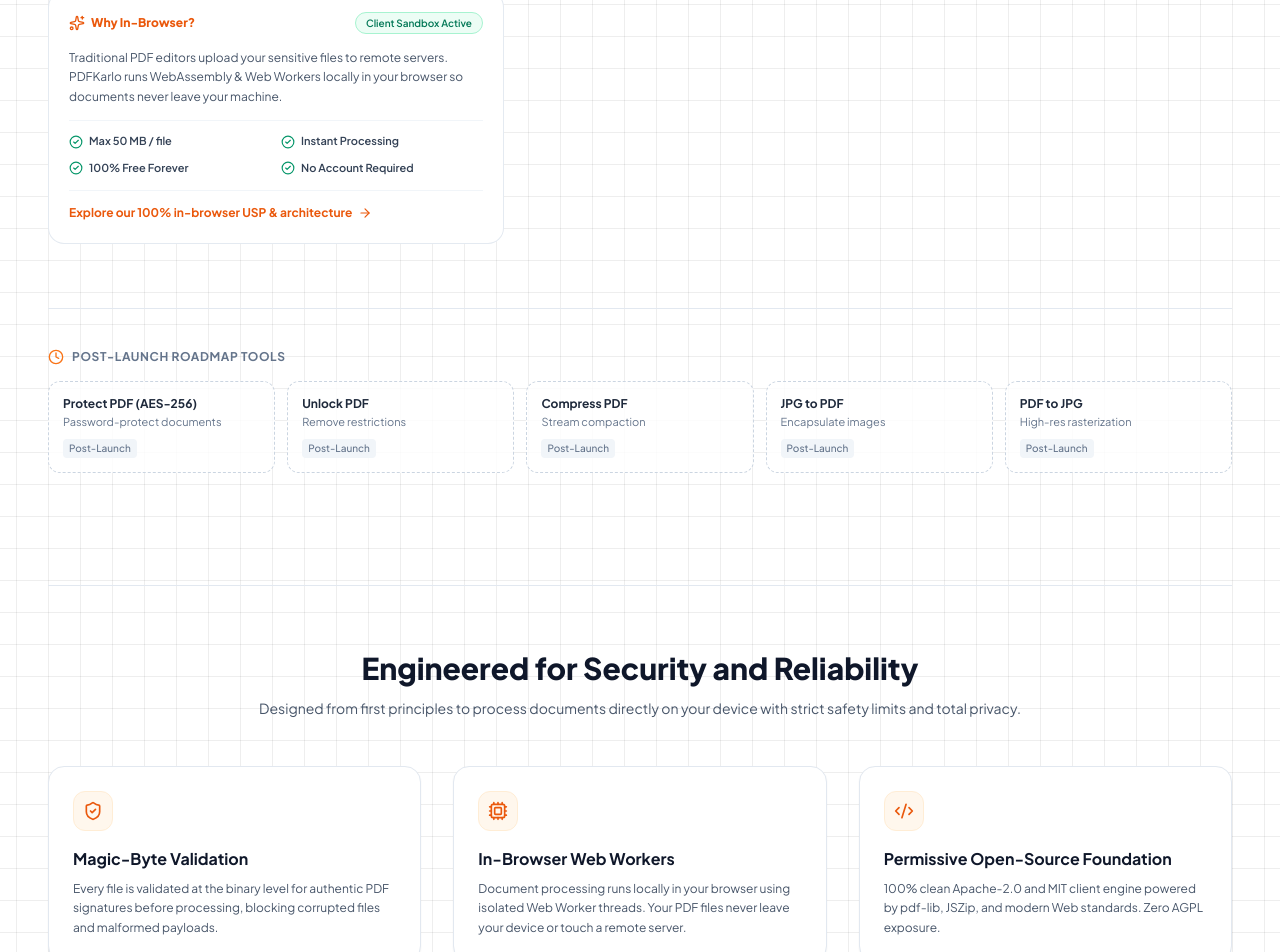
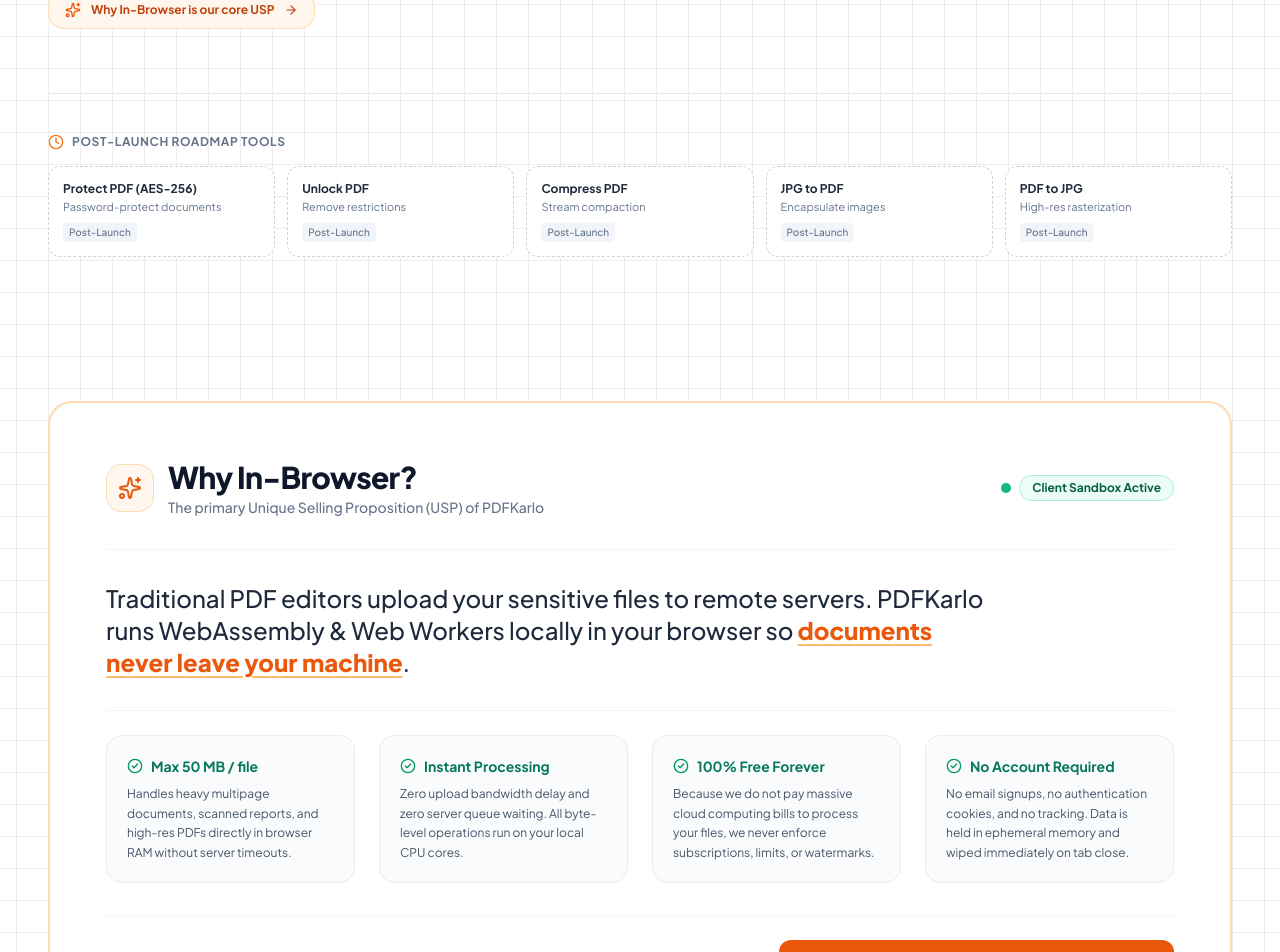
Before and after one commit to Satyamaxxing/pdfkarlo, a Next.js app in the folder apps/web/: page / in a window 1280 px wide. Shown: the part 700-1652 px from the top of the page. Built offline with nearby package versions, Linux system fonts and the light colour scheme.

Commit message:
Expand Why In-Browser dialogue box into full-width showcase section on landing page

```diff
--- a/apps/web/src/app/page.tsx
+++ b/apps/web/src/app/page.tsx
@@ -63,47 +63,16 @@ export default function HomePage() {
               </div>
             </div>
 
-            {/* Vertical Balance Card: Why In-Browser? */}
-            <div className="mt-8 p-5 rounded-2xl bg-white border border-slate-200/90 shadow-xs space-y-3.5">
-              <div className="flex items-center justify-between text-xs font-bold text-slate-800">
-                <span className="flex items-center gap-1.5 text-orange-600 font-extrabold">
-                  <Sparkles className="w-4 h-4" /> Why In-Browser?
-                </span>
-                <span className="text-[10px] font-semibold text-emerald-700 bg-emerald-50 px-2.5 py-0.5 rounded-full border border-emerald-200">
-                  Client Sandbox Active
-                </span>
-              </div>
-              <p className="text-xs text-slate-600 leading-relaxed">
-                Traditional PDF editors upload your sensitive files to remote servers. PDFKarlo runs WebAssembly &amp; Web Workers locally in your browser so documents never leave your machine.
-              </p>
-              <div className="grid grid-cols-2 gap-2.5 pt-3 border-t border-slate-100 text-[11px] font-semibold text-slate-700">
-                <div className="flex items-center gap-1.5">
-                  <CheckCircle2 className="w-3.5 h-3.5 text-emerald-600 flex-shrink-0" />
-                  <span>Max 50 MB / file</span>
-                </div>
-                <div className="flex items-center gap-1.5">
-                  <CheckCircle2 className="w-3.5 h-3.5 text-emerald-600 flex-shrink-0" />
-                  <span>Instant Processing</span>
-                </div>
-                <div className="flex items-center gap-1.5">
-                  <CheckCircle2 className="w-3.5 h-3.5 text-emerald-600 flex-shrink-0" />
-                  <span>100% Free Forever</span>
-                </div>
-                <div className="flex items-center gap-1.5">
-                  <CheckCircle2 className="w-3.5 h-3.5 text-emerald-600 flex-shrink-0" />
-                  <span>No Account Required</span>
-                </div>
-              </div>
-
-              <div className="pt-2 border-t border-slate-100">
-                <Link
-                  href="/security"
-                  className="group inline-flex items-center gap-1.5 text-xs font-bold text-orange-600 hover:text-orange-700 transition-colors"
-                >
-                  <span>Explore our 100% in-browser USP &amp; architecture</span>
-                  <ArrowRight className="w-3.5 h-3.5 group-hover:translate-x-0.5 transition-transform" />
-                </Link>
-              </div>
+            {/* Quick Anchor to Expanded USP Section */}
+            <div className="mt-8">
+              <a
+                href="#why-in-browser"
+                className="group inline-flex items-center gap-2.5 px-4 py-2.5 rounded-2xl bg-orange-50/90 border border-orange-200/90 text-orange-700 hover:bg-orange-100 transition-all shadow-xs"
+              >
+                <Sparkles className="w-4 h-4 text-orange-600 flex-shrink-0" />
+                <span className="text-xs font-bold">Why In-Browser is our core USP</span>
+                <ArrowRight className="w-3.5 h-3.5 group-hover:translate-x-1 transition-transform" />
+              </a>
             </div>
           </div>
 
@@ -115,6 +84,108 @@ export default function HomePage() {
 
         {/* Roadmap Section */}
         <RoadmapSection />
+      </section>
+
+      {/* Expanded USP Dialogue Section: Why In-Browser? */}
+      <section id="why-in-browser" className="mt-16 sm:mt-24 scroll-mt-20">
+        <div className="rounded-3xl bg-white border-2 border-orange-200/90 shadow-sm p-6 sm:p-10 lg:p-14 relative overflow-hidden">
+          {/* Header Row of the Dialogue Box */}
+          <div className="flex flex-col sm:flex-row sm:items-center justify-between gap-4 pb-6 sm:pb-8 border-b border-slate-100">
+            <div className="flex items-center gap-3.5">
+              <div className="w-10 h-10 sm:w-12 sm:h-12 rounded-2xl bg-orange-50 border border-orange-200/80 flex items-center justify-center text-orange-600 flex-shrink-0">
+                <Sparkles className="w-5 h-5 sm:w-6 sm:h-6" />
+              </div>
+              <div>
+                <h2 className="text-xl sm:text-2xl lg:text-3xl font-extrabold text-slate-900 tracking-tight">
+                  Why In-Browser?
+                </h2>
+                <p className="text-xs sm:text-sm text-slate-500 font-medium mt-0.5">
+                  The primary Unique Selling Proposition (USP) of PDFKarlo
+                </p>
+              </div>
+            </div>
+
+            <div className="flex items-center gap-2 self-start sm:self-center">
+              <span className="relative flex h-2.5 w-2.5">
+                <span className="animate-ping absolute inline-flex h-full w-full rounded-full bg-emerald-400 opacity-75"></span>
+                <span className="relative inline-flex rounded-full h-2.5 w-2.5 bg-emerald-500"></span>
+              </span>
+              <span className="text-xs font-bold text-emerald-800 bg-emerald-50 px-3 py-1 rounded-full border border-emerald-200">
+                Client Sandbox Active
+              </span>
+            </div>
+          </div>
+
+          {/* Core Philosophy Statement */}
+          <div className="py-6 sm:py-8 max-w-4xl">
+            <p className="text-base sm:text-xl lg:text-2xl text-slate-800 font-medium leading-relaxed">
+              Traditional PDF editors upload your sensitive files to remote servers. PDFKarlo runs WebAssembly &amp; Web Workers locally in your browser so <span className="text-orange-600 font-extrabold underline decoration-orange-300 underline-offset-4">documents never leave your machine</span>.
+            </p>
+          </div>
+
+          {/* 4 Feature Points in High-Impact Grid */}
+          <div className="grid grid-cols-1 sm:grid-cols-2 lg:grid-cols-4 gap-4 sm:gap-6 pt-6 border-t border-slate-100">
+            {/* 1. Max 50 MB / file */}
+            <div className="p-5 rounded-2xl bg-slate-50/80 border border-slate-200/70 hover:border-orange-300 hover:bg-orange-50/30 transition-all group">
+              <div className="flex items-center gap-2 text-emerald-700 font-bold text-sm mb-2">
+                <CheckCircle2 className="w-4 h-4 text-emerald-600 flex-shrink-0" />
+                <span>Max 50 MB / file</span>
+              </div>
+              <p className="text-xs text-slate-600 leading-relaxed">
+                Handles heavy multipage documents, scanned reports, and high-res PDFs directly in browser RAM without server timeouts.
+              </p>
+            </div>
+
+            {/* 2. Instant Processing */}
+            <div className="p-5 rounded-2xl bg-slate-50/80 border border-slate-200/70 hover:border-orange-300 hover:bg-orange-50/30 transition-all group">
+              <div className="flex items-center gap-2 text-emerald-700 font-bold text-sm mb-2">
+                <CheckCircle2 className="w-4 h-4 text-emerald-600 flex-shrink-0" />
+                <span>Instant Processing</span>
+              </div>
+              <p className="text-xs text-slate-600 leading-relaxed">
+                Zero upload bandwidth delay and zero server queue waiting. All byte-level operations run on your local CPU cores.
+              </p>
+            </div>
+
+            {/* 3. 100% Free Forever */}
+            <div className="p-5 rounded-2xl bg-slate-50/80 border border-slate-200/70 hover:border-orange-300 hover:bg-orange-50/30 transition-all group">
+              <div className="flex items-center gap-2 text-emerald-700 font-bold text-sm mb-2">
+                <CheckCircle2 className="w-4 h-4 text-emerald-600 flex-shrink-0" />
+                <span>100% Free Forever</span>
+              </div>
+              <p className="text-xs text-slate-600 leading-relaxed">
+                Because we do not pay massive cloud computing bills to process your files, we never enforce subscriptions, limits, or watermarks.
+              </p>
+            </div>
+
+            {/* 4. No Account Required */}
+            <div className="p-5 rounded-2xl bg-slate-50/80 border border-slate-200/70 hover:border-orange-300 hover:bg-orange-50/30 transition-all group">
+              <div className="flex items-center gap-2 text-emerald-700 font-bold text-sm mb-2">
+                <CheckCircle2 className="w-4 h-4 text-emerald-600 flex-shrink-0" />
+                <span>No Account Required</span>
+              </div>
+              <p className="text-xs text-slate-600 leading-relaxed">
+                No email signups, no authentication cookies, and no tracking. Data is held in ephemeral memory and wiped immediately on tab close.
+              </p>
+            </div>
+          </div>
+
+          {/* Bottom Action Footer of the Dialogue Box */}
+          <div className="mt-8 pt-6 border-t border-slate-100 flex flex-col sm:flex-row sm:items-center justify-between gap-4">
+            <div className="flex items-center gap-2 text-xs font-semibold text-slate-500">
+              <span className="w-2 h-2 rounded-full bg-emerald-500"></span>
+              <span>Independently verifiable via Chrome/Edge DevTools (F12) Network tab</span>
+            </div>
+
+            <Link
+              href="/security"
+              className="inline-flex items-center gap-2 px-5 py-2.5 rounded-xl bg-orange-600 text-white font-bold text-xs sm:text-sm hover:bg-orange-700 transition-colors shadow-xs group"
+            >
+              <span>Explore our 100% in-browser USP &amp; architecture</span>
+              <ArrowRight className="w-4 h-4 group-hover:translate-x-1 transition-transform" />
+            </Link>
+          </div>
+        </div>
       </section>
 
       {/* Architecture Highlights */}
```
